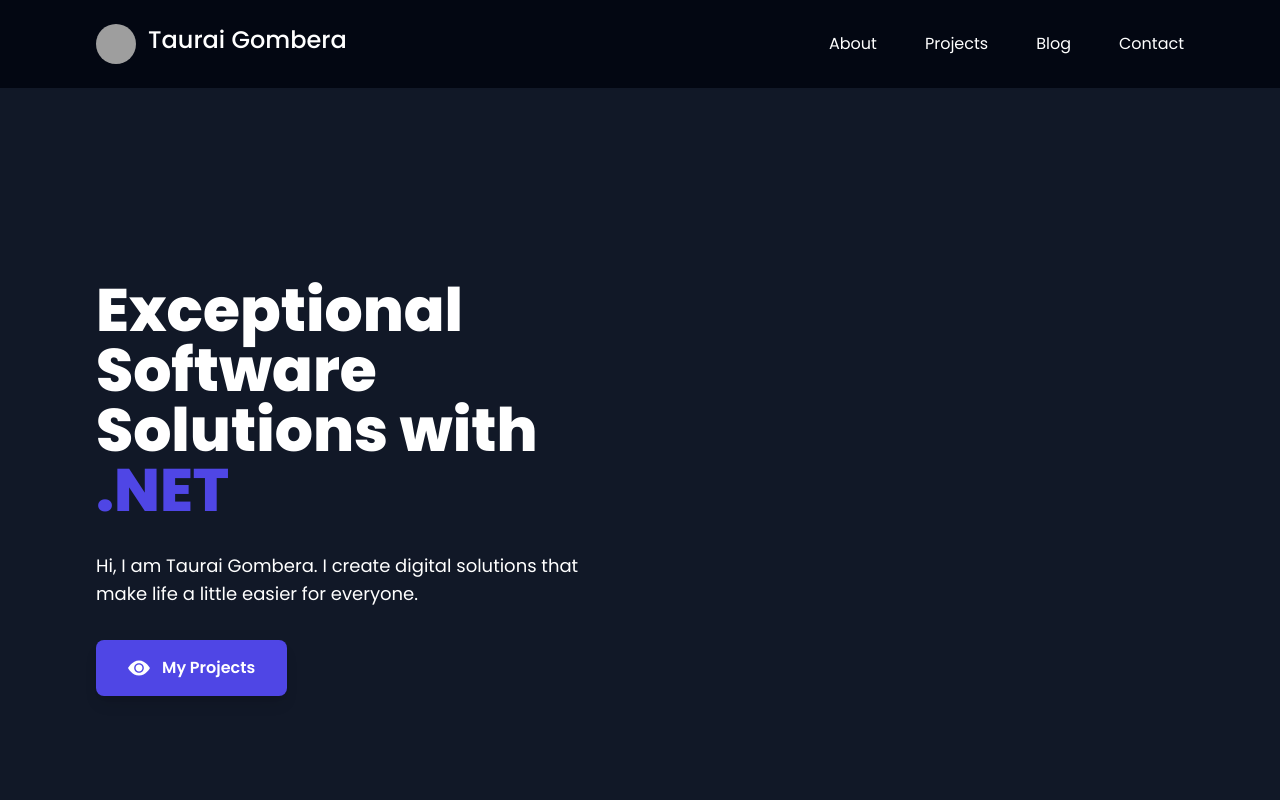
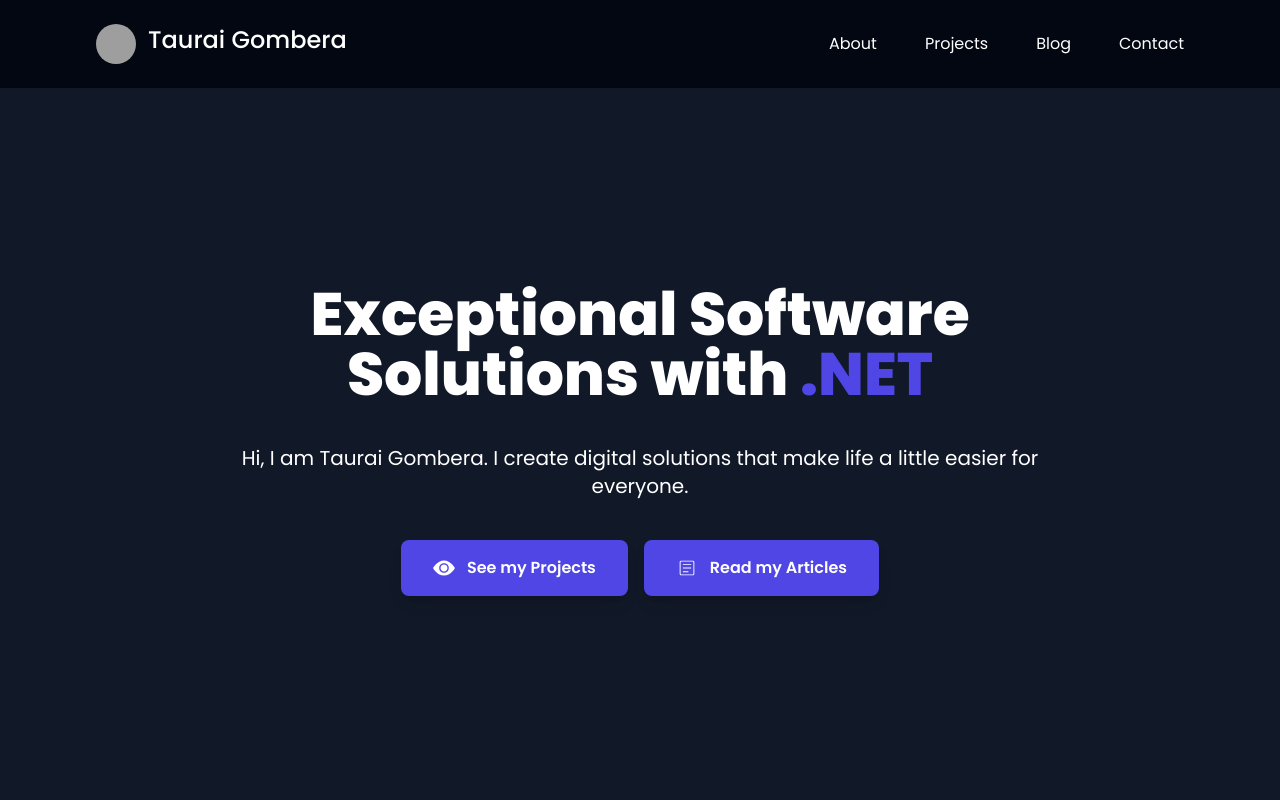
Before and after one commit to tauraigombera/personal-portfolio, a React (Vite) app in the folder portifolio-app/: page / in a window 1280 px wide. Shown: the top 800 px of the page. Built offline with nearby package versions, Linux system fonts and the light colour scheme; grey boxes are pictures that could not be loaded.

Commit message:
removed the right hand content

```diff
--- a/portifolio-app/src/components/Hero.tsx
+++ b/portifolio-app/src/components/Hero.tsx
@@ -1,24 +1,22 @@
+import { Link } from "react-router-dom";
 function Hero() {
   return (
-    <section className="container mx-auto min-h-screen flex items-center px-6 md:px-12 lg:px-24 py-20">
-      <div className="grid grid-cols-1 md:grid-cols-2 gap-10 items-center w-full">
-
-        {/* Text Section */}
-        <div className="space-y-8">
-          <h1 className="font-extrabold text-4xl sm:text-5xl lg:text-6xl text-center md:text-left leading-tight">
-            Exceptional Software
-            <br />
+    <section
+    className="container mx-auto min-h-[calc(100vh-96px)] flex items-center justify-center px-6 md:px-12 lg:px-24 py-10 md:py-16 lg:py-20">
+  <div className="w-full max-w-4xl text-center space-y-10">
+    <h1 className="font-extrabold text-4xl sm:text-5xl lg:text-6xl leading-tight text-gray-700">
+      Exceptional Software<br />
       Solutions with <span className="text-theme">.NET</span>
     </h1>
 
-          <p className="text-lg text-gray-700 text-center md:text-left">
+    <p className="text-lg sm:text-xl text-gray-700">
       Hi, I am Taurai Gombera. I create digital solutions that make life a little easier for everyone.
     </p>
 
-          <div className="flex justify-center md:justify-start">
+    <div className="flex flex-col sm:flex-row justify-center gap-4">
       <a
         href="#portfolio"
-              className="inline-flex items-center space-x-3 px-8 py-4 bg-theme text-white font-semibold rounded-lg shadow-lg hover:opacity-90 transition"
+        className="inline-flex items-center justify-center space-x-3 px-8 py-4 bg-theme text-white font-semibold rounded-lg shadow-lg hover:opacity-90 transition"
       >
         <svg
           width="22"
@@ -36,18 +34,22 @@
             fill="white"
           />
         </svg>
-              <span>My Projects</span>
+        <span>See my Projects</span>
       </a>
+
+      <Link
+        to="/blog"
+        className="inline-flex items-center justify-center space-x-3 px-8 py-4 bg-theme text-white font-semibold rounded-lg shadow-lg hover:opacity-90 transition"
+      >
+        <svg xmlns="http://www.w3.org/2000/svg" width="22" height="22" viewBox="0 0 24 24">
+          <path fill="#fff" d="M7.5 16.5h6v-1h-6zm0-4h9v-1h-9zm0-4h9v-1h-9zM5.616 20q-.691 0-1.153-.462T4 18.384V5.616q0-.691.463-1.153T5.616 4h12.769q.69 0 1.153.463T20 5.616v12.769q0 .69-.462 1.153T18.384 20zm0-1h12.769q.23 0 .423-.192t.192-.424V5.616q0-.231-.192-.424T18.384 5H5.616q-.231 0-.424.192T5 5.616v12.769q0 .23.192.423t.423.192M5 5v14z"/>
+        </svg>
+        <span>Read my Articles</span>
+      </Link>
     </div>
   </div>
+</section>
 
-        {/* Optional: Add an image or illustration on the right */}
-        {/* <div className="hidden md:flex justify-center items-center">
-          <img src="/your-image.svg" alt="Software Illustration" className="max-w-full h-auto" />
-        </div> */}
-
-      </div>
-    </section>
 
   );
 }
```
Lines whose indentation alone changed are shown as unchanged.
